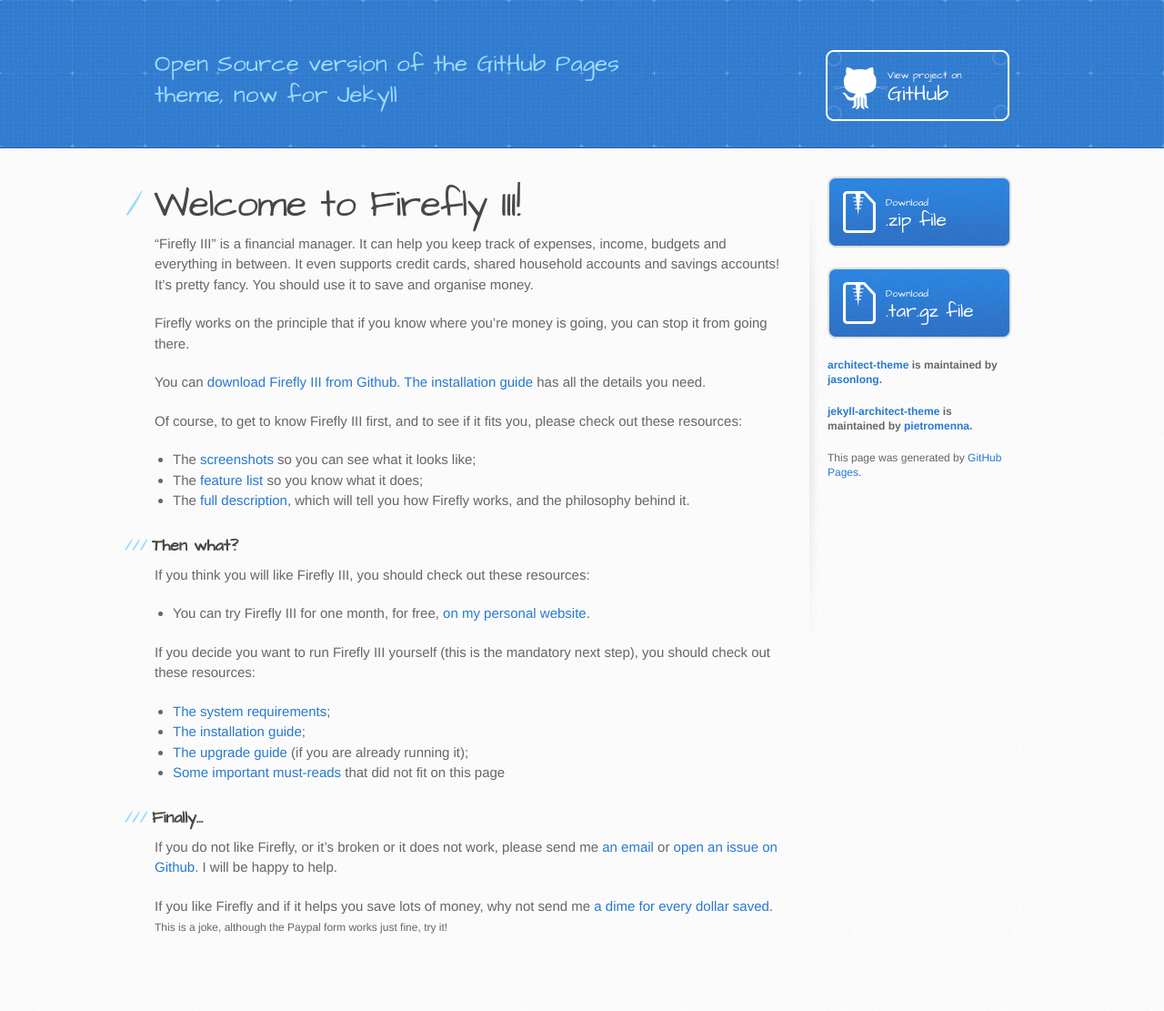
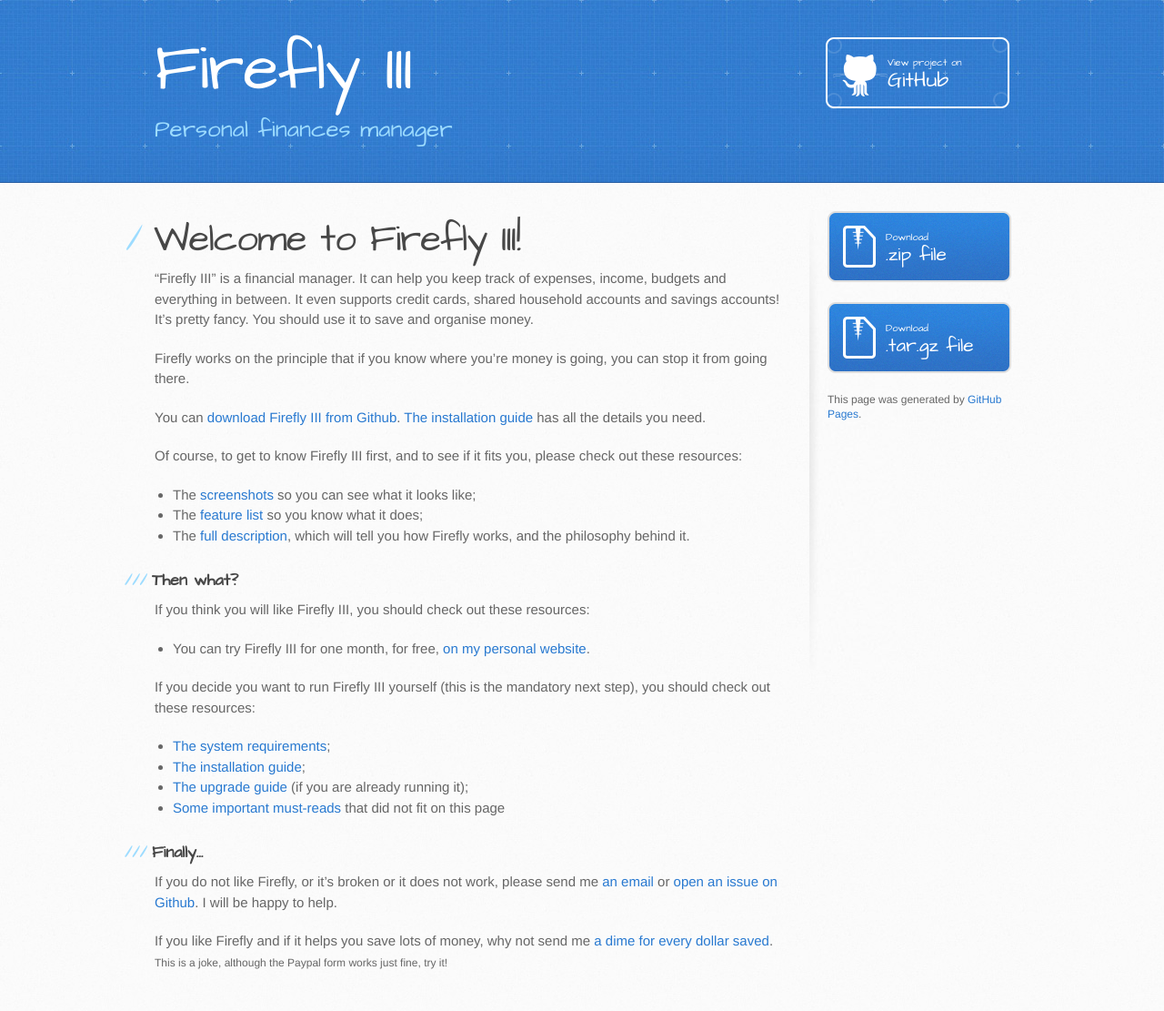
Before and after one commit to firefly-iii/firefly-iii.org, a Jekyll site: the page built from index.html, in a window 1280 px wide. Shown: the whole page at 91% size. Built offline with Jekyll 4.4.1, drawn with Linux system fonts in a browser that asks for light colours; before the commit the page ends 1072 px from its top, so only the background shows below that.

Commit message:
Remove strange links.

```diff
--- a/_config.yml
+++ b/_config.yml
@@ -1,4 +1,5 @@
 # Site settings
+name: Firefly III
 title: Firefly III
 email: thegrumpydictator@gmail.com
 description: >
--- a/_layouts/default.html
+++ b/_layouts/default.html
@@ -20,8 +20,8 @@
     <header>
       <div class="inner">
         <h1> {{ site.name }} </h1>
-        <h2>Open Source version of the GitHub Pages theme, now for Jekyll</h2>
-        <a href="https://github.com/pietromenna/jekyll-architect-theme" class="button"><small>View project on</small> GitHub</a>
+        <h2>Personal finances manager</h2>
+        <a href="https://github.com/JC5/firefly-iii" class="button"><small>View project on</small> GitHub</a>
       </div>
     </header>
 
@@ -34,18 +34,14 @@
         </section>
 
         <aside id="sidebar">
-          <a href="https://github.com/pietromenna/jekyll-architect-theme/archive/master.zip" class="button">
+          <a href="https://github.com/JC5/firefly-iii/archive/master.zip" class="button">
             <small>Download</small>
             .zip file
           </a>
-          <a href="https://github.com/pietromenna/jekyll-architect-theme/archive/master.tar.gz" class="button">
+          <a href="https://github.com/JC5/firefly-iii/archive/master.tar.gz" class="button">
             <small>Download</small>
             .tar.gz file
           </a>
-
-          <p class="repo-owner"><a href="https://github.com/jasonlong/architect-theme">architect-theme</a> is maintained by <a href="https://github.com/jasonlong">jasonlong</a>.</p>
-
-          <p class="repo-owner"><a href="https://github.com/pietromenna/jekyll-architect-theme">jekyll-architect-theme</a> is maintained by <a href="https://github.com/pietromenna">pietromenna</a>.</p>
 
           <p>This page was generated by <a href="https://pages.github.com">GitHub Pages</a>.</p>
         </aside>
```
